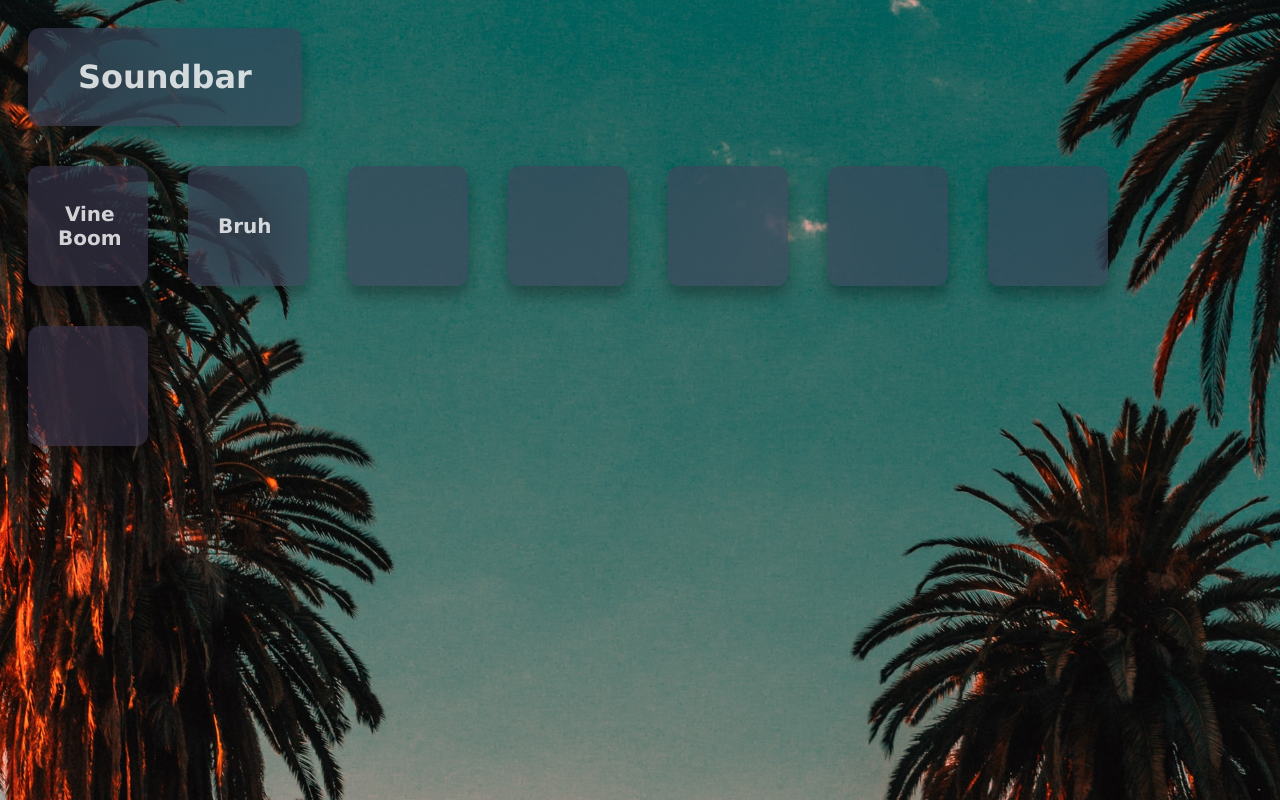
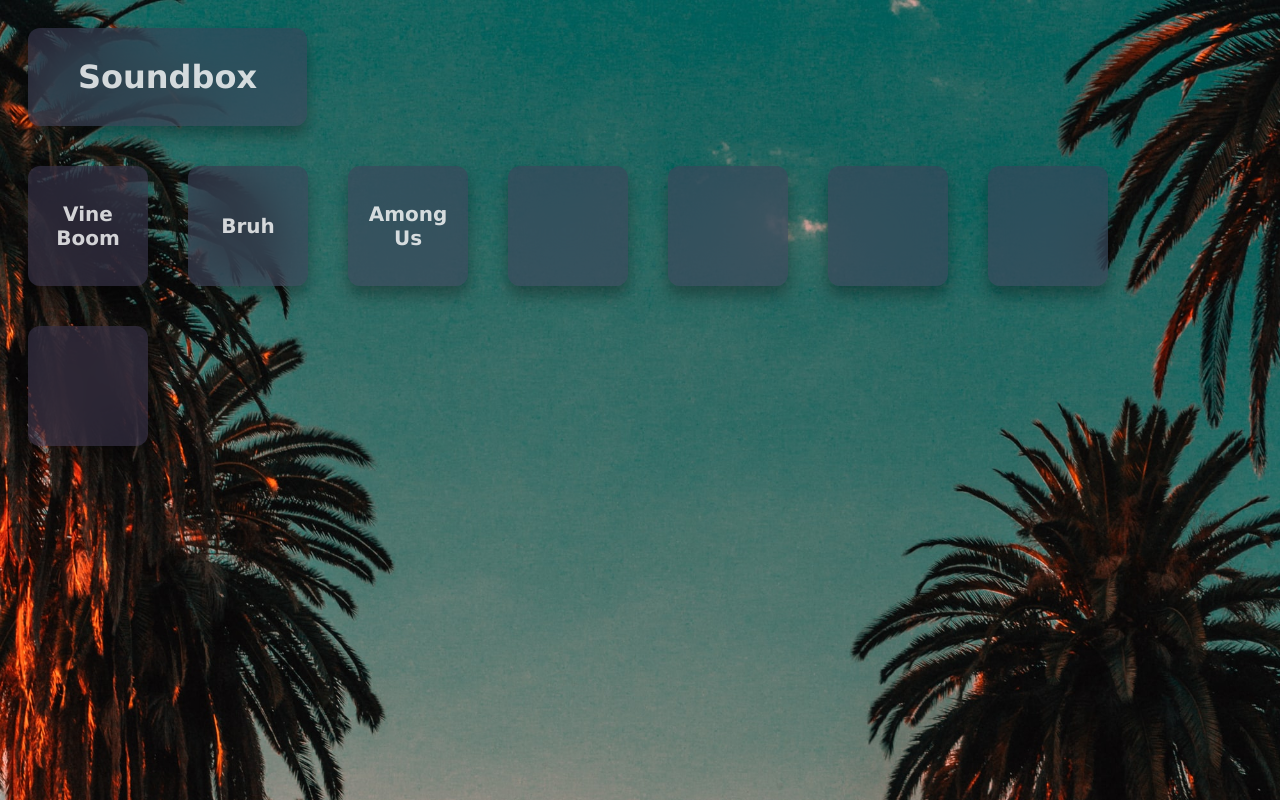
Before and after one commit to benuthoff/Soundbox, a website: page docs/index.html in a window 1280 px wide. Drawn offline with nearby package versions, Linux system fonts and the light colour scheme.

Commit message:
Soundbox v0.2
- Fixed Title from "Soundbar" to "Soundbox"
- Added Among Us SFX
- Fixed Blur Effect on Safari
- Fixed SFX Timing

```diff
--- a/docs/index.html
+++ b/docs/index.html
@@ -2,7 +2,7 @@
 <html>
 <head>
 
-	<title>Soundbar</title>
+	<title>Soundbox</title>
 	<meta charset='utf-8'>
 	<link rel='stylesheet/less' type='text/css' href='index.less'/>
 	<meta name='viewport' content='width=device-width, initial-scale=1.0'>
@@ -15,11 +15,11 @@
 </head>
 <body><div id='app'>
 
-		<h1>Soundbar</h1>
+		<h1>Soundbox</h1>
 		<div id='grid'>
 			<div class='box' onclick='play_index(0);'><p>Vine Boom</p></div>
 			<div class='box' onclick='play_index(1);'><p>Bruh</p></div>
-			<div class='box'></div>
+			<div class='box' onclick='play_index(2)'>Among Us</div>
 			<div class='box'></div>
 			<div class='box'></div>
 			<div class='box'></div>
--- a/docs/index.js
+++ b/docs/index.js
@@ -4,7 +4,8 @@
 
 const sfx = [
 	'./sound_files/vine_boom.mp3',
-	'./sound_files/bruh.mp3'
+	'./sound_files/bruh.mp3',
+	'./sound_files/among_us.mp3'
 ]
 
 function play_index(ind) {
--- a/docs/index.less
+++ b/docs/index.less
@@ -14,7 +14,8 @@ h1 {
 	box-shadow: 0 10px 15px rgb(0 0 0 / 30%);
 	margin: 20px; padding: 30px 50px;
 	border-radius: 12px;
-	backdrop-filter: blur(33px);
+	backdrop-filter: blur(24px);
+	-webkit-backdrop-filter: blur(24px);
 
 	display: inline-block;
 
@@ -32,20 +33,22 @@ h1 {
 		flex-grow: 1;
 		flex: none;
 
-		width: 60px !important;
-		height: 60px !important;
+		width: 80px;
+		height: 80px;
 
 		color: #ffffffcc;
 		background: #423c5a80;
 		box-shadow: 0 10px 15px #0000004d;
-		margin: 20px; padding: 30px;
+		margin: 20px; padding: 20px;
 		border-radius: 12px;
-		backdrop-filter: blur(33px);
+		backdrop-filter: blur(24px);
+		-webkit-backdrop-filter: blur(24px);
 		transition: 0.1s;
 
 		display: flex;
 		text-align: center;
 		align-items: center;
+		justify-content: center;
 
 		font-weight: bold;
 		font-size: 20px;
```
Also changed, not shown: 6 other files.
